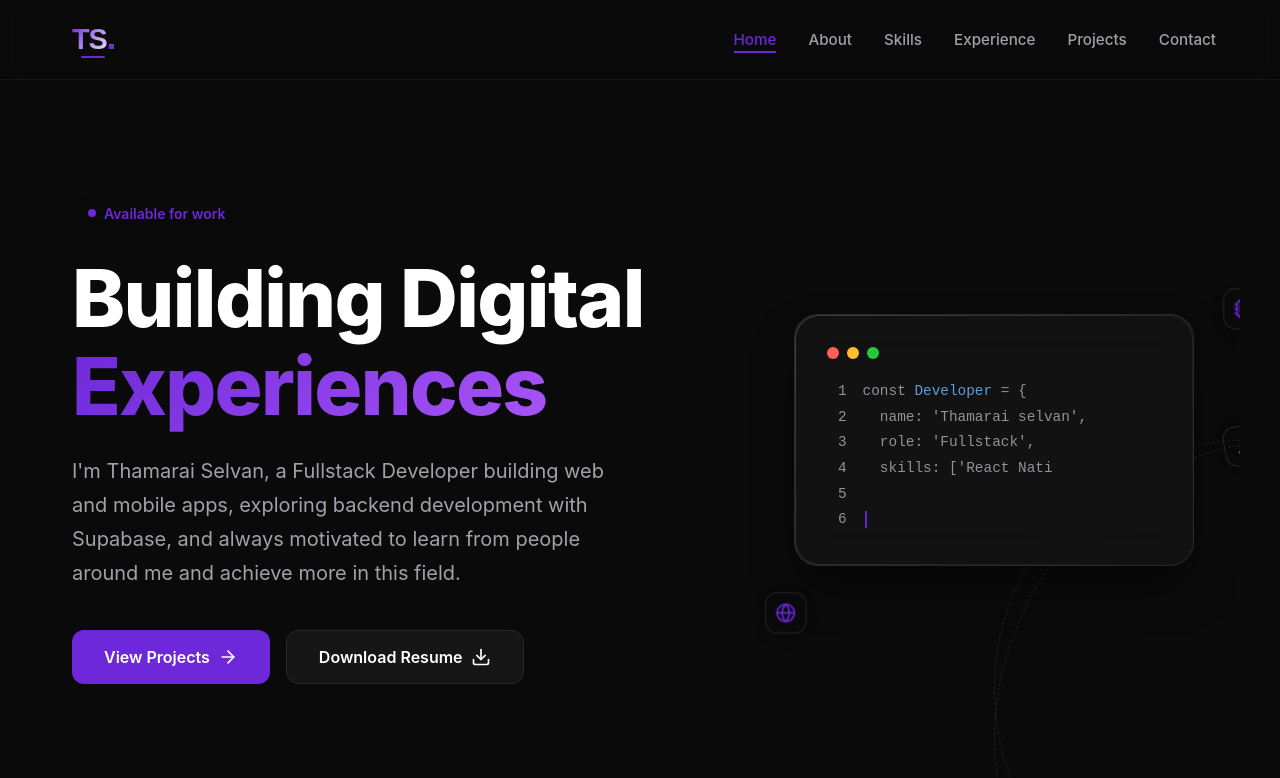
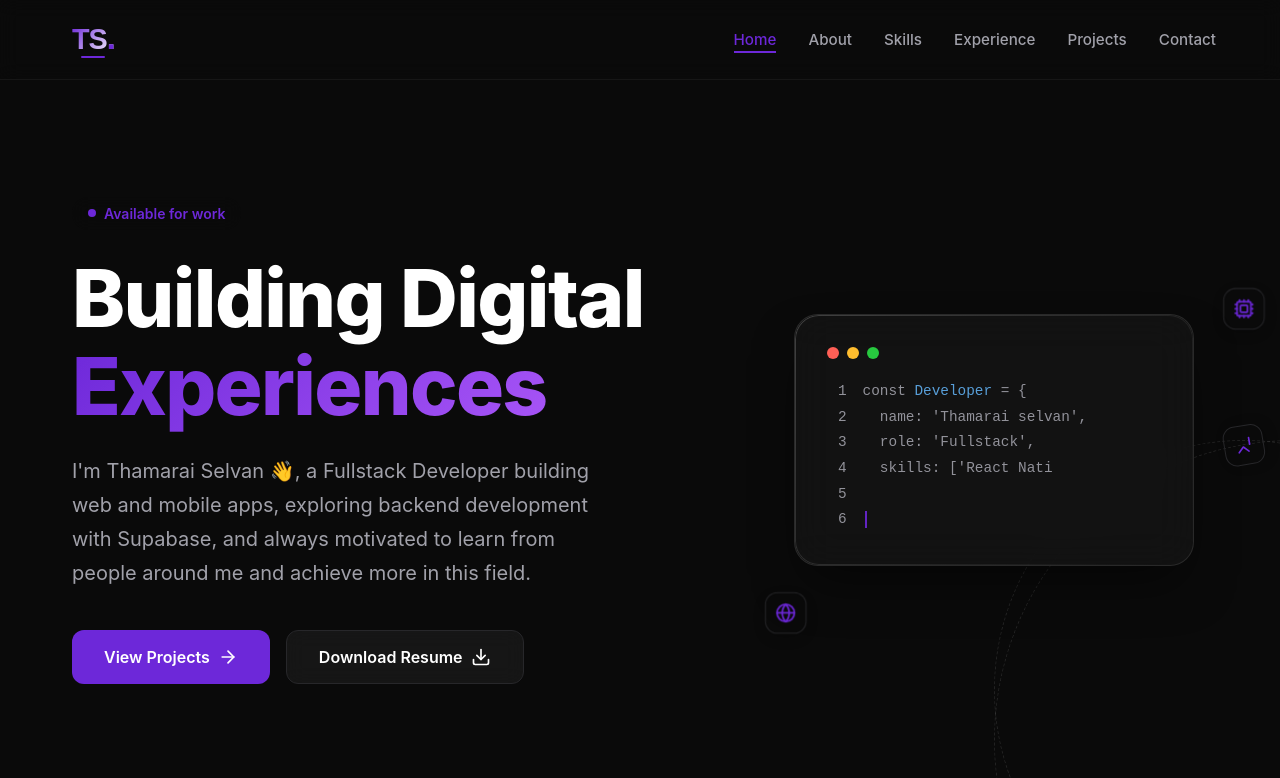
Before and after one commit to Thamarai-selvan-G/personal_portfolio-, a Next.js app: page / in a window 1280 px wide. Shown: the top 778 px of the page. Built offline with nearby package versions, Linux system fonts and the light colour scheme.

Commit message:
Hero section ui fixers

```diff
--- a/components/Hero.tsx
+++ b/components/Hero.tsx
@@ -13,7 +13,16 @@ const HeroSection = styled.section`
   justify-content: center;
   padding: 4rem 0;
   position: relative;
+  position: relative;
+  /* overflow: hidden; - Removed to allow icons to float outside */
+`;
+
+const BackgroundGradient = styled.div`
+  position: absolute;
+  inset: 0;
   overflow: hidden;
+  z-index: -1;
+  pointer-events: none;
 
   /* Background decorative elements */
   &::before {
@@ -25,7 +34,6 @@ const HeroSection = styled.section`
     height: 500px;
     background: radial-gradient(circle, rgba(var(--primary-rgb), 0.15) 0%, rgba(0,0,0,0) 70%);
     border-radius: 50%;
-    z-index: -1;
     filter: blur(60px);
   }
 
@@ -38,7 +46,6 @@ const HeroSection = styled.section`
     height: 400px;
     background: radial-gradient(circle, rgba(var(--secondary-rgb), 0.1) 0%, rgba(0,0,0,0) 70%);
     border-radius: 50%;
-    z-index: -1;
     filter: blur(60px);
   }
 `;
@@ -61,6 +68,7 @@ const Container = styled.div`
     grid-template-columns: 1.2fr 0.8fr;
   }
 `;
+
 
 const ContentWrapper = styled(motion.div)`
   display: flex;
@@ -407,6 +415,7 @@ export default function Hero() {
 
   return (
     <HeroSection className="container">
+      <BackgroundGradient />
       <Container>
         <ContentWrapper
           initial={{ opacity: 0, x: -50 }}
@@ -435,7 +444,7 @@ export default function Hero() {
             animate={{ opacity: 1, y: 0 }}
             transition={{ delay: 0.4 }}
           >
-           I'm Thamarai Selvan, a Fullstack Developer building web and mobile apps, exploring backend development with Supabase, and always motivated to learn from people around me and achieve more in this field.
+           I'm Thamarai Selvan 👋, a Fullstack Developer building web and mobile apps, exploring backend development with Supabase, and always motivated to learn from people around me and achieve more in this field.
           </Description>
 
           <ButtonGroup
```
